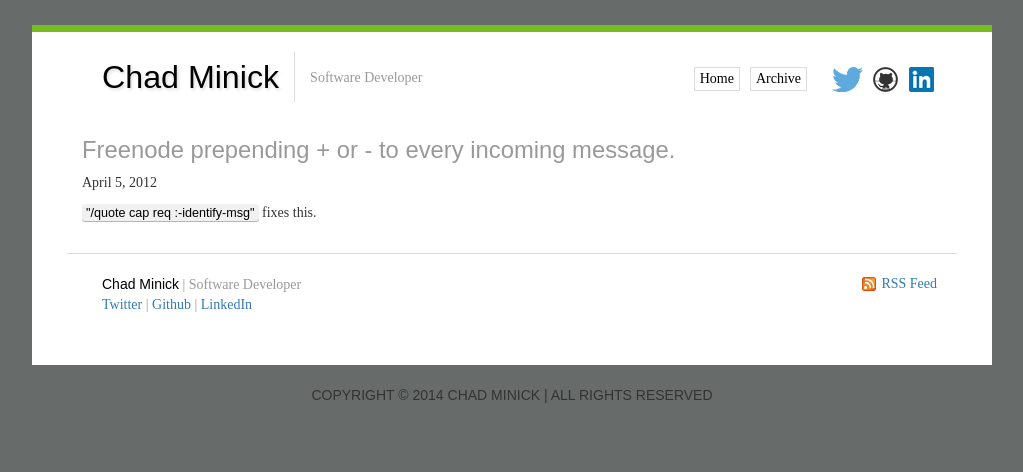
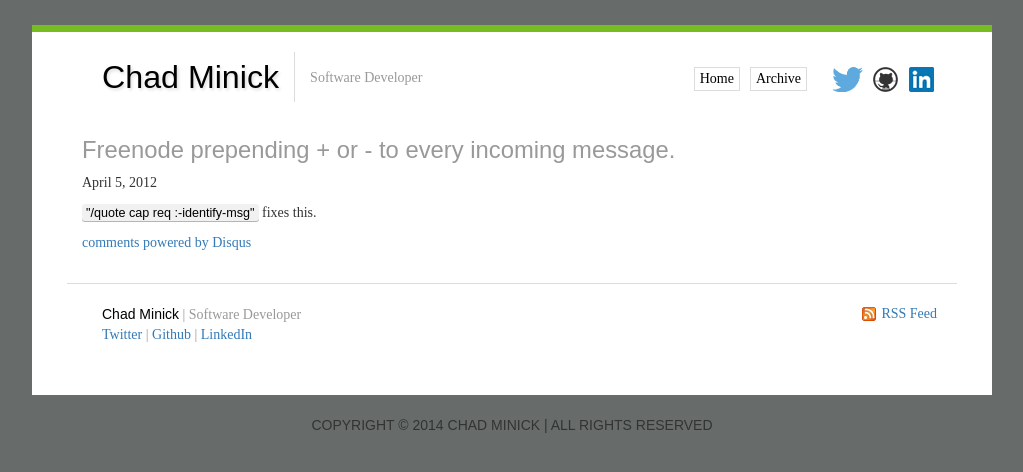
Before and after one commit to cythrawll/chadminick.com, a Jekyll site: the page built from _posts/2012-04-05-freenode-prepending-or-to-every-incoming-message.markdown, in a window 1280 px wide. Shown: the top 472 px of the page, without its empty margins (128-1151 px from the left). Built offline with Jekyll 4.4.1, drawn with Linux system fonts in a browser that asks for light colours; nearby versions of some CDN libraries; some web fonts are replaced; Markdown is read by kramdown in place of the engine named in the settings; comment, search, counter and statistics services are not loaded; some of the changed lines change nothing that is shown.

Commit message:
initial disqus integration

```diff
--- a/_layouts/post.html
+++ b/_layouts/post.html
@@ -7,3 +7,17 @@
 <div class="post">
 {{ content }}
 </div>
+<div id="disqus_thread"></div>
+<script type="text/javascript">
+    /* * * CONFIGURATION VARIABLES: EDIT BEFORE PASTING INTO YOUR WEBPAGE * * */
+    var disqus_shortname = 'chadminick'; // required: replace example with your forum shortname
+
+    /* * * DON'T EDIT BELOW THIS LINE * * */
+    (function() {
+        var dsq = document.createElement('script'); dsq.type = 'text/javascript'; dsq.async = true;
+        dsq.src = '//' + disqus_shortname + '.disqus.com/embed.js';
+        (document.getElementsByTagName('head')[0] || document.getElementsByTagName('body')[0]).appendChild(dsq);
+    })();
+</script>
+<noscript>Please enable JavaScript to view the <a href="http://disqus.com/?ref_noscript">comments powered by Disqus.</a></noscript>
+<a href="http://disqus.com" class="dsq-brlink">comments powered by <span class="logo-disqus">Disqus</span></a>
```
